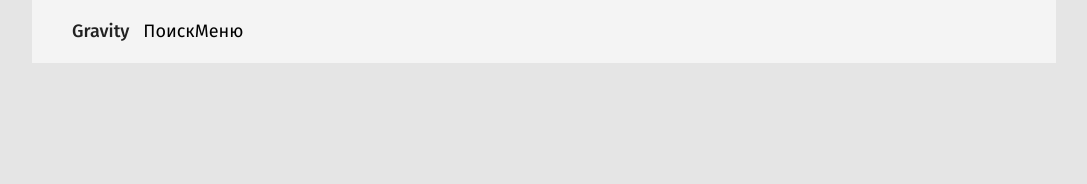
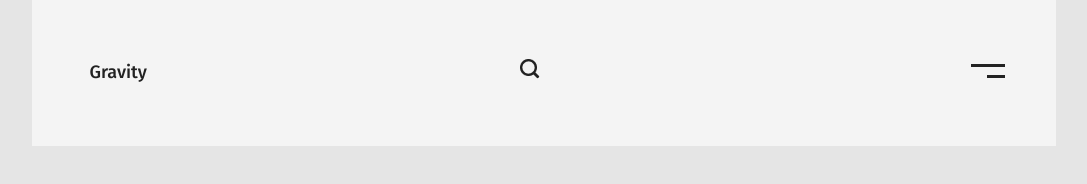
Before and after one commit to IacovColisnicenco/sk-trainings, a plain HTML site: page index.html in a window 1280 px wide. Shown: the whole page, without its empty margins (96-1183 px from the left). Drawn offline with nearby package versions, Linux system fonts and the light colour scheme.

Commit message:
add header section

```diff
--- a/css/style.css
+++ b/css/style.css
@@ -20,19 +20,36 @@ header, main, footer {
     background-color: #f4f4f4;
 }
 
-.wrapper * {
+header nav {
+    width: 100%;
     display: flex;
+    flex-wrap: wrap;
     flex-direction: row;
-    flex-wrap: wrap;
+    padding-top: 59px;
+    padding-bottom: 59px;
+    justify-content: space-between;
 }
 
-.logo {
-    width: 71.31px;
-    height: 23.18px;
-    font-weight: 500;
+header nav>div {
+    list-style: none;
+    align-self: baseline;
+    color: #222;
 }
 
-li.logo a {
+header>nav div:nth-child(1) a {
+    font-weight: 500;
     text-decoration: none;
     color: #222;
+    padding-left: 100%;
+    flex-basis: 5%;
 }
+
+header>nav div:nth-child(2) {
+    flex-basis: auto;
+    align-self: center;
+}
+
+header>nav div:nth-child(3) {
+    flex-basis: 5%;
+    padding-right: 5%;
+}
--- a/index.html
+++ b/index.html
@@ -13,19 +13,14 @@
 
 <body>
 	<header>
-		<div class="wrapper">
-			<nav>
-				<ul>
-					<li class="logo"><a href="#">Gravity</a></li>
-					<li>Поиск</li>
-					<li>Меню</li>
-				</ul>
-			</nav>
-		</div>
+		<nav>
+			<div id="logo"><a href="#">Gravity</a></div>
+			<div><img src="/img/search-icon.png" alt="search"></div>
+			<div><img src="/img/toggle-menu.svg" alt="menu"></div>
+		</nav>
 	</header>
 	<main></main>
 	<footer></footer>
-
 </body>
 
 </html>
```
Also changed, not shown: img/search-icon.png (added).
